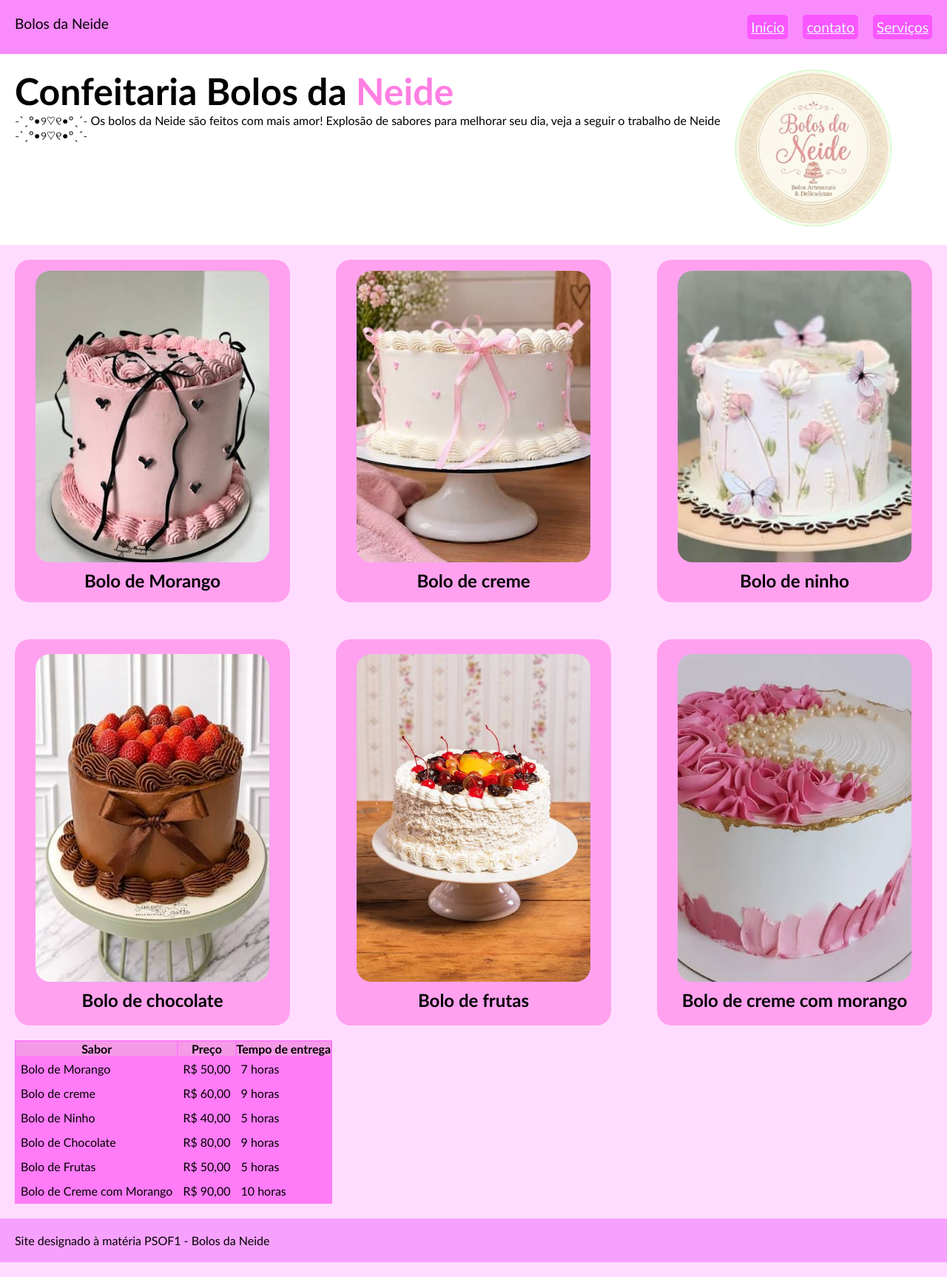
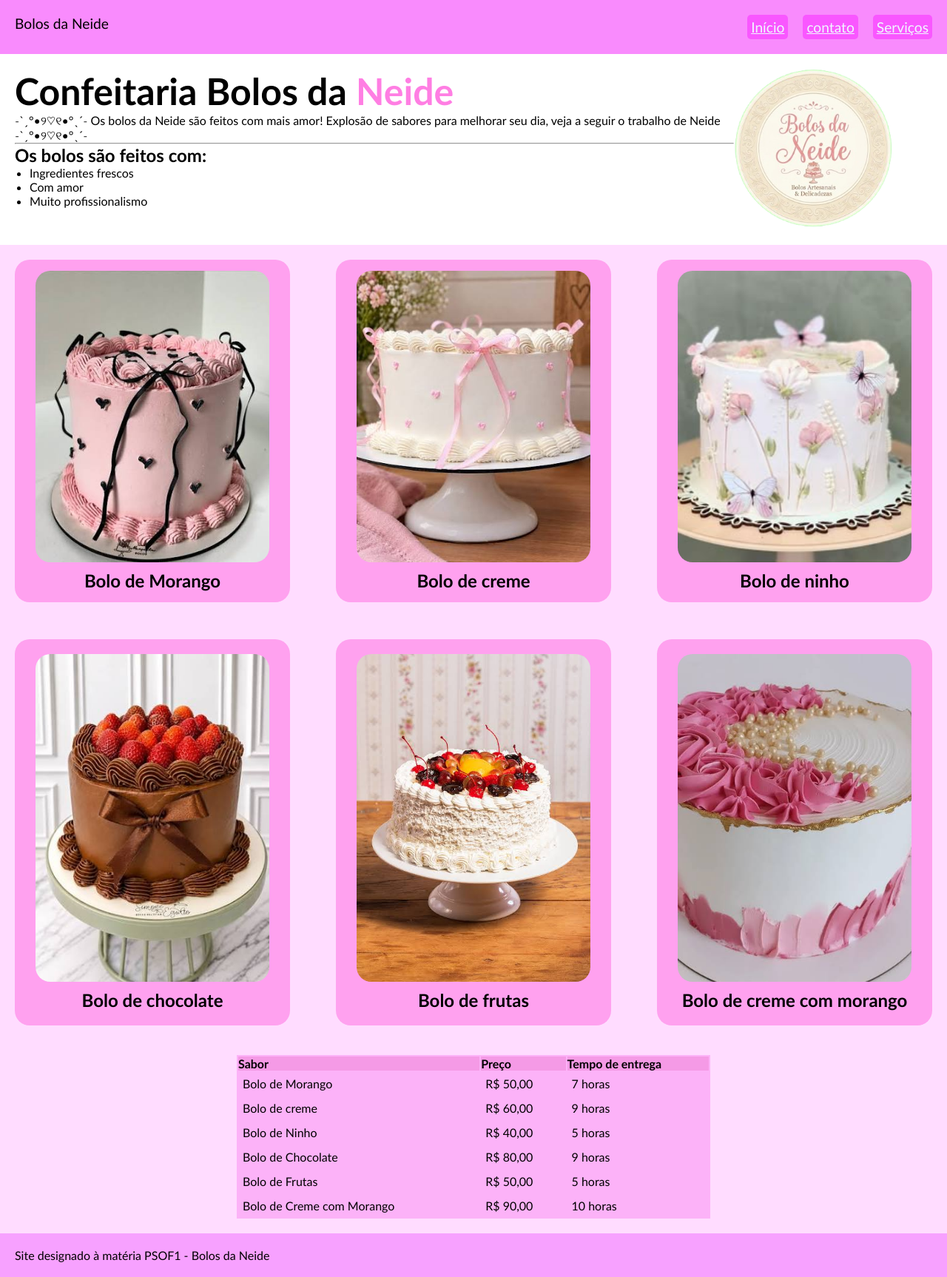
Before and after one commit to Thi-ss/bolos-da-neide-app, a plain HTML site: page index.html in a window 1280 px wide. Shown: the whole page at 74% size. Drawn offline with Linux system fonts and the light colour scheme.

Commit message:
feat: criação de lista e estilização tabela

```diff
--- a/css/style.css
+++ b/css/style.css
@@ -49,6 +49,10 @@ span {
     background-color: #ffffff;
 }
 
+ul {
+    margin: 0px 20px;
+}
+
 #imagem-da-logo {
     width: 80%;
 }
@@ -80,9 +84,17 @@ span {
 
 }
 
+#tabela {
+    display: flex;
+    justify-content: center;
+}
+
 table {
+
+    text-align: left;
+    width: 50%;
     margin:20px;
-    background-color: rgb(255, 123, 248);
+    background-color: rgb(252, 178, 248);
 }
 
 thead {
--- a/index.html
+++ b/index.html
@@ -27,6 +27,14 @@
                 <p>˗ˋˏ°•୨♡୧•°ˎˊ˗ Os bolos da Neide são feitos com mais amor! Explosão de sabores para melhorar seu dia,
                     veja a seguir
                     o trabalho de Neide ˗ˋˏ°•୨♡୧•°ˎˊ˗</p>
+
+                <hr>
+                <h2>Os bolos são feitos com:</h2>
+                <ul>
+                    <li>Ingredientes frescos</li>
+                    <li>Com amor</li>
+                    <li>Muito profissionalismo</li>
+                </ul>
             </section>
             <section id="logo">
                 <img id="imagem-da-logo" src="assets/img/logo-neide.png" alt="Logo da Confeitaria da Neide" />
@@ -66,7 +74,7 @@
             </section>
         </section>
 
-        <section>
+        <section id="tabela">
             <table>
                 <thead>
                     <tr>
@@ -119,4 +127,5 @@
         <p>Site designado à matéria PSOF1 - Bolos da Neide</p>
     </footer>
 </body>
+
 </html>
```
